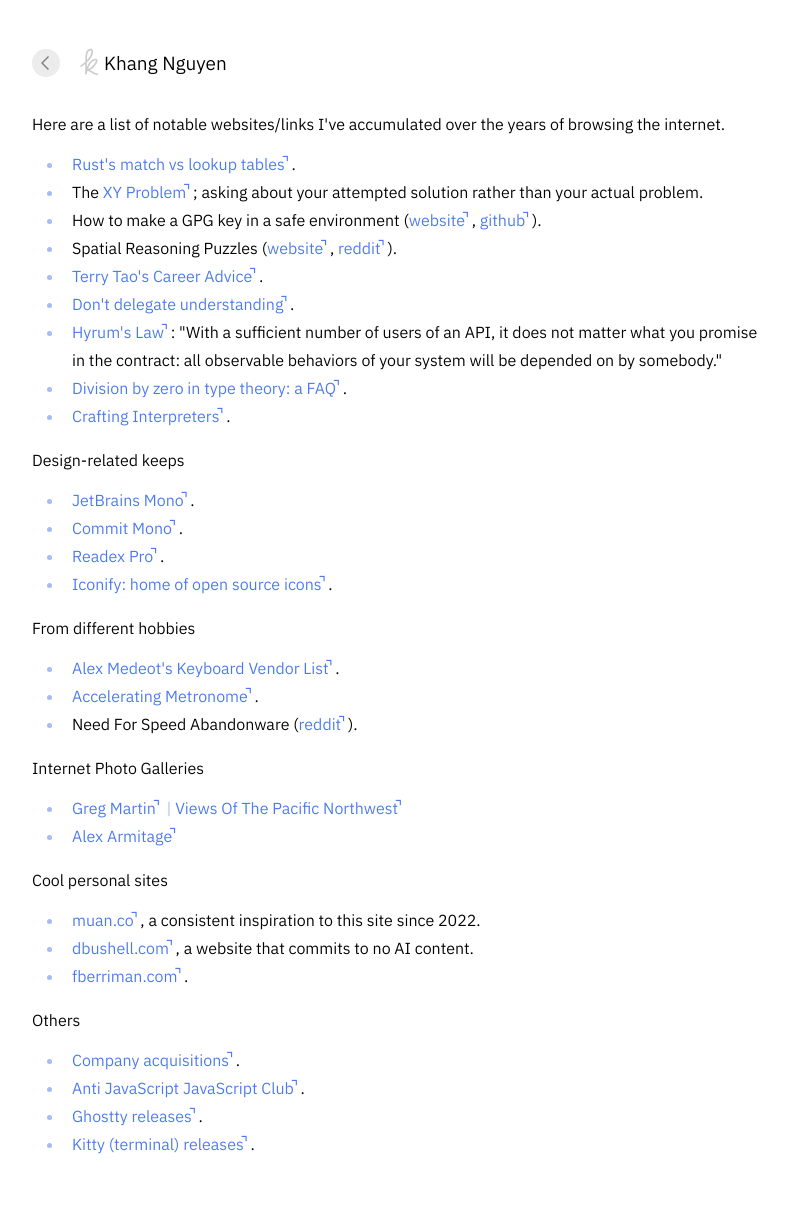
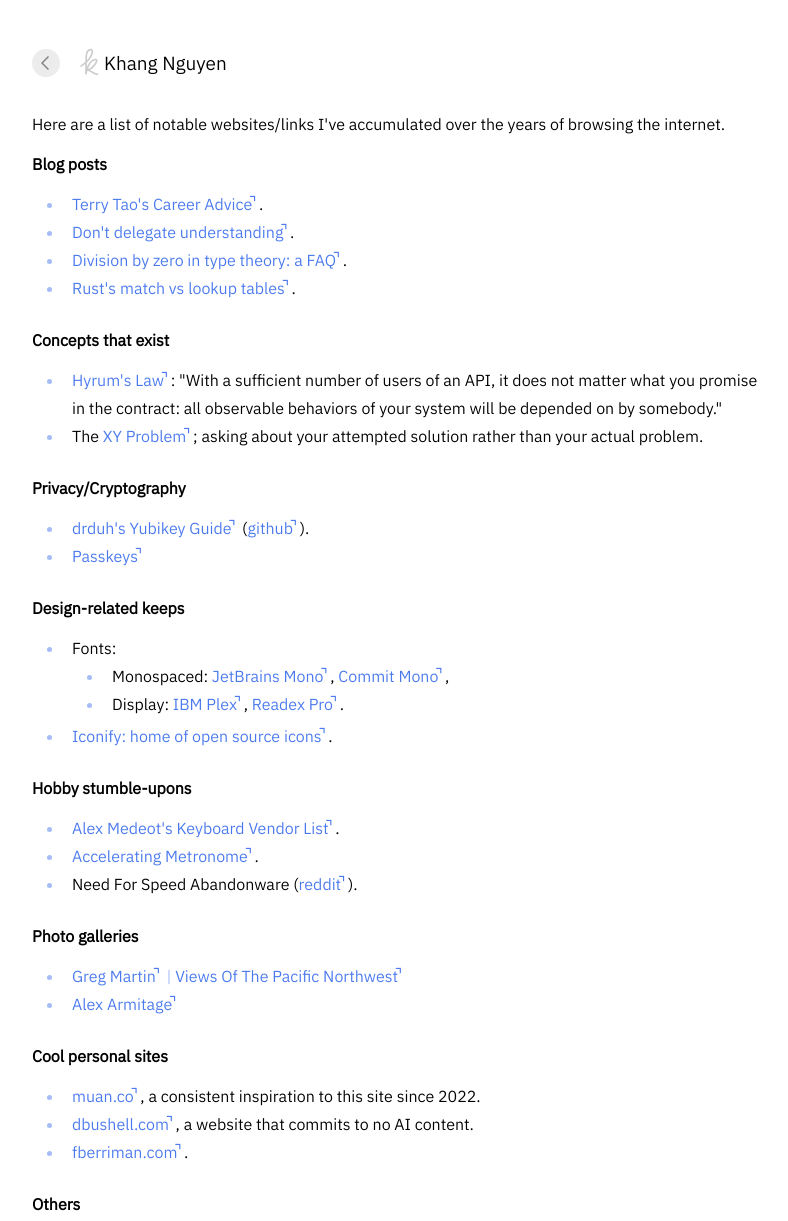
Before and after one commit to nguyenvukhang/site, an Astro site: page /links in a window 1280 px wide. Shown: the top 1221 px of the page, without its empty margins (240-1028 px from the left). Built offline with nearby package versions, Linux system fonts and the light colour scheme; Astro itself is replaced by a stand-in of ours.

Commit message:
Update links

```diff
--- a/package.json
+++ b/package.json
@@ -1,7 +1,6 @@
 {
-  "name": "astro",
+  "name": "personal-site",
   "type": "module",
-  "license": "MIT",
   "version": "0.0.1",
   "scripts": {
     "dev": "astro dev",
--- a/src/other-content/links.mdx
+++ b/src/other-content/links.mdx
@@ -1,47 +1,60 @@
 Here are a list of notable websites/links I've accumulated over the years of
 browsing the internet.
 
+**Blog posts**
+
+- [Terry Tao's Career Advice](https://terrytao.wordpress.com/career-advice/).
+- [Don't delegate understanding](https://stephanango.com/understand/).
+- [Division by zero in type theory: a FAQ](https://xenaproject.wordpress.com/2020/07/05/division-by-zero-in-type-theory-a-faq/).
 - [Rust's match vs lookup tables](https://kevinlynagh.com/notes/match-vs-lookup/).
-- The [XY Problem](https://xyproblem.info/); asking about your attempted
-  solution rather than your actual problem.
-- How to make a GPG key in a safe environment ([website](https://drduh.github.io/YubiKey-Guide/), [github](https://www.github.com/drduh/YubiKey-Guide)).
-- Spatial Reasoning Puzzles ([website](https://codycubes.geody.games/), [reddit](https://www.reddit.com/r/InternetIsBeautiful/s/RpcRljeKLr)).
-- [Terry Tao's Career Advice](https://terrytao.wordpress.com/career-advice/).
-- [Don't delegate understanding](https://stephanango.com/understand).
+
+**Concepts that exist**
+
 - [Hyrum's Law](https://www.hyrumslaw.com/): "With a sufficient number of users
   of an API, it does not matter what you promise in the contract: all observable
   behaviors of your system will be depended on by somebody."
-- [Division by zero in type theory: a FAQ](https://xenaproject.wordpress.com/2020/07/05/division-by-zero-in-type-theory-a-faq/).
-- [Crafting Interpreters](https://craftinginterpreters.com).
+- The [XY Problem](https://xyproblem.info/); asking about your attempted
+  solution rather than your actual problem.
 
-Design-related keeps
+**Privacy/Cryptography**
 
-- [JetBrains Mono](https://www.jetbrains.com/mono/).
-- [Commit Mono](https://commitmono.com).
-- [Readex Pro](https://fonts.google.com/specimen/Readex+Pro/about/).
+- [drduh's Yubikey Guide](https://drduh.github.io/YubiKey-Guide/) ([github](https://www.github.com/drduh/YubiKey-Guide/)).
+- [Passkeys](https://passkeys.com/)
+
+**Design-related keeps**
+
+- Fonts:
+  - Monospaced:
+    [JetBrains Mono](https://www.jetbrains.com/mono/),
+    [Commit Mono](https://commitmono.com/),
+  - Display:
+    [IBM Plex](https://www.ibm.com/plex/),
+    [Readex Pro](https://fonts.google.com/specimen/Readex+Pro/about/).
 - [Iconify: home of open source icons](https://iconify.design/).
 
-From different hobbies
+**Hobby stumble-upons**
 
 - [Alex Medeot's Keyboard Vendor List](https://www.alexotos.com/keyboard-vendor-list/).
-- [Accelerating Metronome](https://accelonome.com).
+- [Accelerating Metronome](https://accelonome.com/).
 - Need For Speed Abandonware ([reddit](https://www.reddit.com/r/abandonware/comments/zr41zu/)).
 
-Internet Photo Galleries
+**Photo galleries**
 
 - [Greg Martin](https://www.artofgregmartin.com/) <span class='text-ac1'>|</span> [Views Of The Pacific Northwest](https://www.viewsofthepnw.com/)
 - [Alex Armitage](https://www.alexarmitage.com/)
 
-Cool personal sites
+**Cool personal sites**
 
 - [muan.co](https://muan.co/), a consistent inspiration to this site since 2022.
 - [dbushell.com](https://dbushell.com/), a website that commits to no AI
   content.
 - [fberriman.com](https://fberriman.com/).
 
-Others
+**Others**
 
 - [Company acquisitions](https://ourincrediblejourney.tumblr.com/).
 - [Anti JavaScript JavaScript Club](https://infrequently.org/stickers/).
 - [Ghostty releases](https://ghostty.org/docs/install/release-notes/).
 - [Kitty (terminal) releases](https://sw.kovidgoyal.net/kitty/changelog/).
+- [Crafting Interpreters](https://craftinginterpreters.com/).
+- Spatial Reasoning Puzzles ([website](https://codycubes.geody.games/), [reddit](https://www.reddit.com/r/InternetIsBeautiful/s/RpcRljeKLr/)).
--- a/src/pages/links.astro
+++ b/src/pages/links.astro
@@ -1,4 +1,6 @@
 ---
+import "../styles/markdown.css"
+
 import Main from "../layouts/Main.astro"
 import Section from "../layouts/Section.astro"
 import { Content } from "../other-content/links.mdx"
--- a/src/styles/markdown.css
+++ b/src/styles/markdown.css
@@ -80,7 +80,7 @@
   pre {
     line-height: 1.3em;
     @apply rounded-md py-3 px-4;
-      /* background. */
-      /* bg-fg4; */
+    /* background. */
+    /* bg-fg4; */
   }
 }
```
